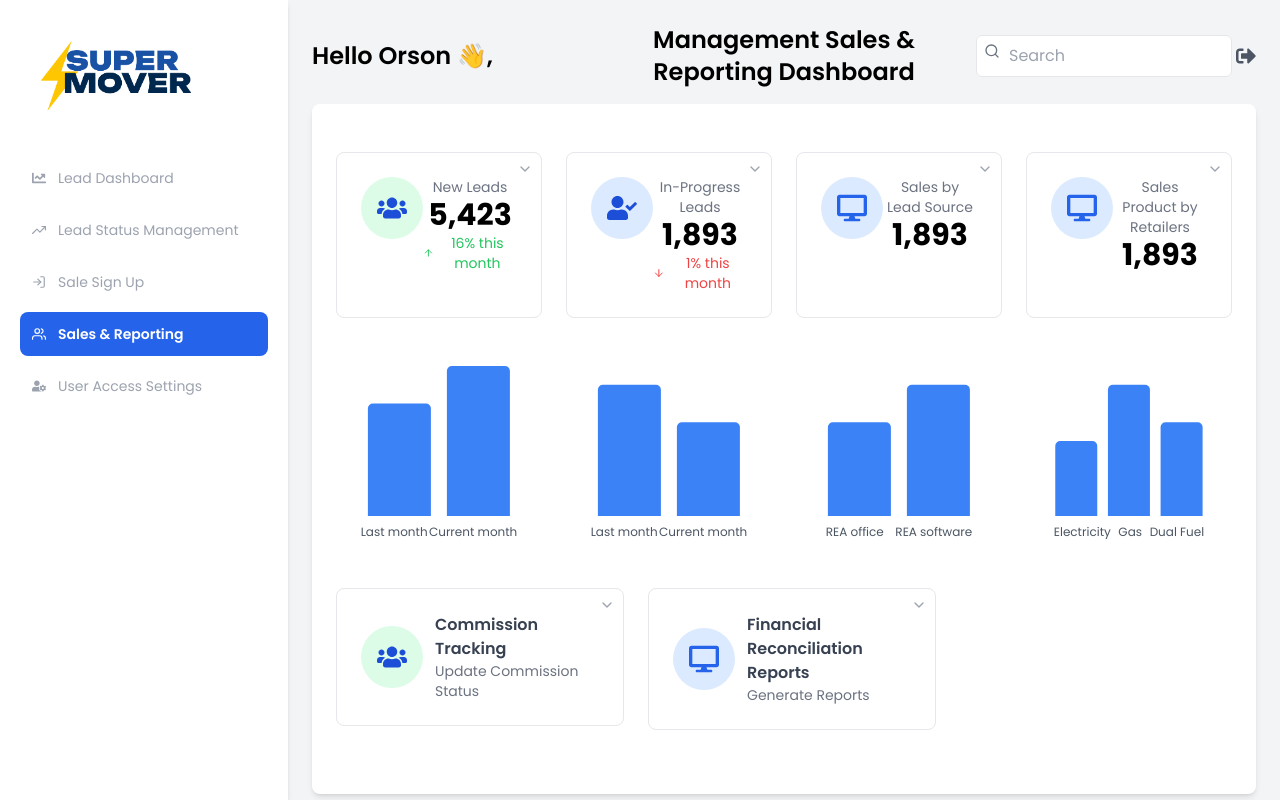
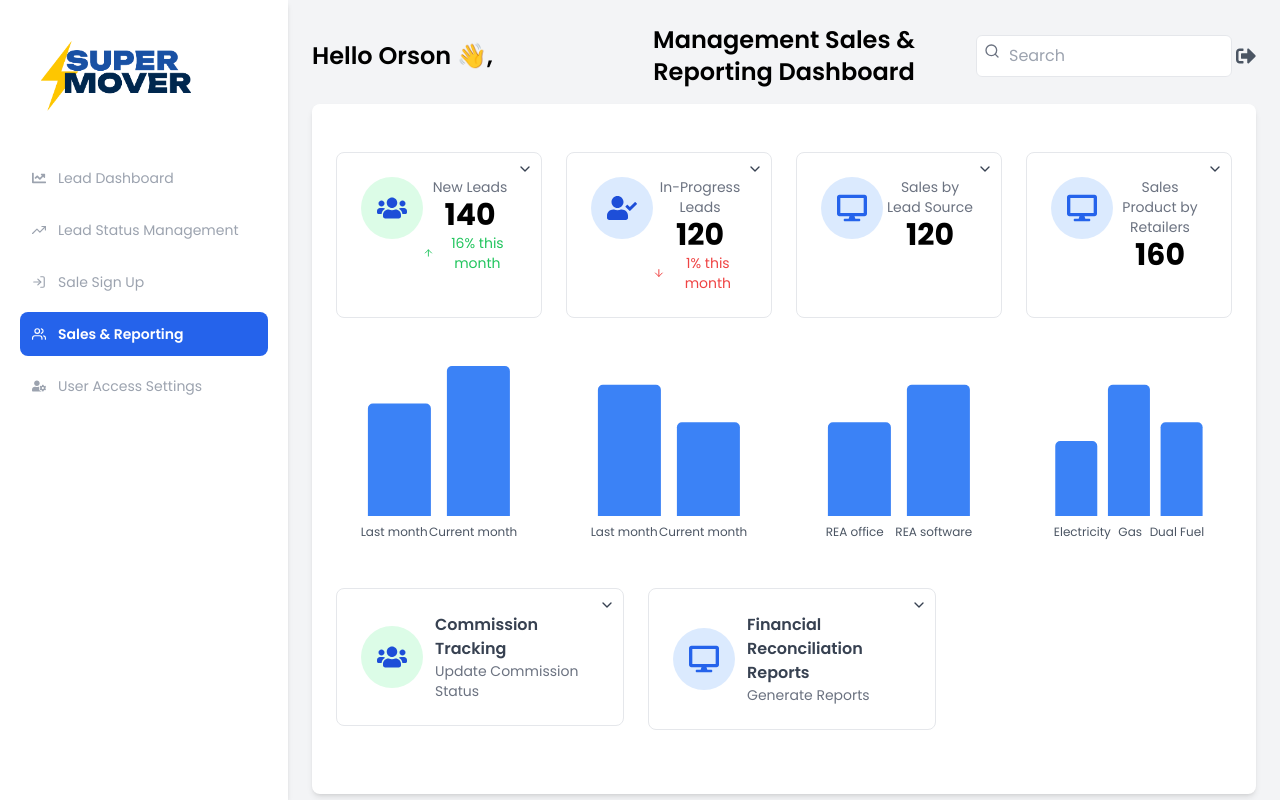
Before and after one commit to Zaimr49/SuperMoverCRMFrontend, a React (Vite) app: page /sales-dashboard in a window 1280 px wide. Built offline with nearby package versions, Linux system fonts and the light colour scheme; no server answers; sample sign-in values are in the browser's storage.

Commit message:
Incorporated Backend Apis to the Sales Dashboard

```diff
--- a/src/pages/SalesReportingDashboard.jsx
+++ b/src/pages/SalesReportingDashboard.jsx
@@ -11,13 +11,12 @@ import AuthContext from "../context/AuthContext";
 
 // Recharts imports
 import { BarChart, Bar, Tooltip, ResponsiveContainer } from "recharts";
-// import axios from "axios"; // If you use axios for data fetching
 
 export default function ManagementDashboard() {
   const [activeDropdown, setActiveDropdown] = useState(null);
   const { logout } = useContext(AuthContext);
 
-  // State for top cards (if needed from API) and chart data
+  // State for the chart data (initially empty)
   const [newLeadsData, setNewLeadsData] = useState([]);
   const [inProgressLeadsData, setInProgressLeadsData] = useState([]);
   const [leadSourceData, setLeadSourceData] = useState([]);
@@ -31,41 +30,87 @@ export default function ManagementDashboard() {
     logout();
   };
 
-  // Fetch data from API or use mock data
+  // Fetch dashboard data from Django backend endpoints
   useEffect(() => {
-    // Example with mock data; replace with your actual API call
-    // e.g.:
-    // const fetchData = async () => {
-    //   try {
-    //     const response = await axios.get("/api/dashboardData");
-    //     setNewLeadsData(response.data.newLeads);
-    //     setInProgressLeadsData(response.data.inProgressLeads);
-    //     setLeadSourceData(response.data.leadSource);
-    //     setRetailersData(response.data.retailers);
-    //   } catch (error) {
-    //     console.error(error);
-    //   }
-    // };
-    // fetchData();
-
-    // Mock data for demonstration:
+    async function fetchDashboardData() {
+      // New Leads
+      try {
+        const newLeadsRes = await fetch(
+          "http://127.0.0.1:8000/api/sales-dashboard/new-leads/"
+        );
+        if (newLeadsRes.ok) {
+          const data = await newLeadsRes.json();
+          setNewLeadsData(data);
+        } else {
+          throw new Error("Error fetching new leads");
+        }
+      } catch (error) {
+        console.error("Error fetching new leads:", error);
         setNewLeadsData([
           { name: "Last month", value: 60 },
           { name: "Current month", value: 80 },
         ]);
+      }
+
+      // In-Progress Leads
+      try {
+        const inProgressRes = await fetch(
+          "http://127.0.0.1:8000/api/sales-dashboard/in-progress-leads/"
+        );
+        if (inProgressRes.ok) {
+          const data = await inProgressRes.json();
+          setInProgressLeadsData(data);
+        } else {
+          throw new Error("Error fetching in-progress leads");
+        }
+      } catch (error) {
+        console.error("Error fetching in-progress leads:", error);
         setInProgressLeadsData([
           { name: "Last month", value: 70 },
           { name: "Current month", value: 50 },
         ]);
+      }
+
+      // Lead Source Data
+      try {
+        const leadSourceRes = await fetch(
+          "http://127.0.0.1:8000/api/sales-dashboard/lead-source/"
+        );
+        if (leadSourceRes.ok) {
+          const data = await leadSourceRes.json();
+          setLeadSourceData(data);
+        } else {
+          throw new Error("Error fetching lead source data");
+        }
+      } catch (error) {
+        console.error("Error fetching lead source:", error);
         setLeadSourceData([
           { name: "REA office", value: 50 },
           { name: "REA software", value: 70 },
         ]);
+      }
+
+      // Retailers Data
+      try {
+        const retailersRes = await fetch(
+          "http://127.0.0.1:8000/api/sales-dashboard/retailers/"
+        );
+        if (retailersRes.ok) {
+          const data = await retailersRes.json();
+          setRetailersData(data);
+        } else {
+          throw new Error("Error fetching retailers data");
+        }
+      } catch (error) {
+        console.error("Error fetching retailers:", error);
         setRetailersData([
           { name: "Electricity", value: 40 },
           { name: "Gas", value: 70 },
           { name: "Dual Fuel", value: 50 },
         ]);
+      }
+    }
+    fetchDashboardData();
   }, []);
 
   return (
@@ -112,6 +157,7 @@ export default function ManagementDashboard() {
             </button>
           </div>
         </header>
+
         <div className="bg-white p-6 pb-16 rounded-lg shadow-md">
           {/* =================== TOP CARDS SECTION =================== */}
           <div className="grid grid-cols-1 md:grid-cols-4 gap-6 my-6">
@@ -123,7 +169,10 @@ export default function ManagementDashboard() {
                 </div>
                 <div className="text-center">
                   <p className="text-gray-500 text-sm">New Leads</p>
-                  <p className="text-3xl font-bold">5,423</p>
+                  {/* Here you might want to compute the total if needed */}
+                  <p className="text-3xl font-bold">
+                    {newLeadsData.reduce((acc, item) => acc + item.value, 0)}
+                  </p>
                   <p className="text-green-500 flex items-center text-sm">
                     <FiArrowUp className="mr-1" />
                     16% this month
@@ -133,7 +182,7 @@ export default function ManagementDashboard() {
                   onClick={() => toggleDropdown("leads")}
                   className="absolute top-2 right-2 text-gray-400"
                 >
-                  <FiChevronDown />
+                  <FiChevronDown className="text-gray-700 font-bold" />
                 </button>
               </div>
               {activeDropdown === "leads" && (
@@ -151,7 +200,9 @@ export default function ManagementDashboard() {
                 </div>
                 <div className="text-center">
                   <p className="text-gray-500 text-sm">In-Progress Leads</p>
-                  <p className="text-3xl font-bold">1,893</p>
+                  <p className="text-3xl font-bold">
+                    {inProgressLeadsData.reduce((acc, item) => acc + item.value, 0)}
+                  </p>
                   <p className="text-red-500 flex items-center text-sm">
                     <FiArrowDown className="mr-1" />
                     1% this month
@@ -161,7 +212,7 @@ export default function ManagementDashboard() {
                   onClick={() => toggleDropdown("sales")}
                   className="absolute top-2 right-2 text-gray-400"
                 >
-                  <FiChevronDown />
+                  <FiChevronDown className="text-gray-700 font-bold" />
                 </button>
               </div>
               {activeDropdown === "sales" && (
@@ -179,13 +230,15 @@ export default function ManagementDashboard() {
                 </div>
                 <div className="text-center">
                   <p className="text-gray-500 text-sm">Sales by Lead Source</p>
-                  <p className="text-3xl font-bold">1,893</p>
+                  <p className="text-3xl font-bold">
+                    {leadSourceData.reduce((acc, item) => acc + item.value, 0)}
+                  </p>
                 </div>
                 <button
                   onClick={() => toggleDropdown("lead")}
                   className="absolute top-2 right-2 text-gray-400"
                 >
-                  <FiChevronDown />
+                  <FiChevronDown className="text-gray-700 font-bold" />
                 </button>
               </div>
               {activeDropdown === "lead" && (
@@ -206,13 +259,15 @@ export default function ManagementDashboard() {
                   <p className="text-gray-500 text-sm">
                     Sales Product by Retailers
                   </p>
-                  <p className="text-3xl font-bold">1,893</p>
+                  <p className="text-3xl font-bold">
+                    {retailersData.reduce((acc, item) => acc + item.value, 0)}
+                  </p>
                 </div>
                 <button
                   onClick={() => toggleDropdown("retailers")}
                   className="absolute top-2 right-2 text-gray-400"
                 >
-                  <FiChevronDown />
+                  <FiChevronDown className="text-gray-700 font-bold" />
                 </button>
               </div>
               {activeDropdown === "retailers" && (
@@ -229,9 +284,9 @@ export default function ManagementDashboard() {
           </div>
           {/* =================== END TOP CARDS SECTION =================== */}
 
-          {/* ========== BAR CHARTS SECTION (SEPARATE) ========== */}
+          {/* ========== BAR CHARTS SECTION ========== */}
           <div className="grid grid-cols-1 md:grid-cols-4 gap-6">
-            {/* 1) New Leads Chart */}
+            {/* New Leads Chart */}
             <div className="bg-white p-6 rounded-lg">
               <div style={{ width: "100%", height: 150 }}>
                 <ResponsiveContainer>
@@ -239,20 +294,18 @@ export default function ManagementDashboard() {
                     data={newLeadsData}
                     margin={{ top: 0, right: 0, left: 0, bottom: 0 }}
                   >
-                    {/* No axes, just a tooltip */}
                     <Tooltip />
                     <Bar dataKey="value" fill="#3b82f6" radius={[5, 5, 0, 0]} />
                   </BarChart>
                 </ResponsiveContainer>
               </div>
-              {/* Custom labels beneath the bars */}
               <div className="flex justify-around mt-2 text-xs text-gray-600">
                 <span>Last month</span>
                 <span>Current month</span>
               </div>
             </div>
 
-            {/* 2) In-Progress Leads Chart */}
+            {/* In-Progress Leads Chart */}
             <div className="bg-white p-6 rounded-lg">
               <div style={{ width: "100%", height: 150 }}>
                 <ResponsiveContainer>
@@ -271,7 +324,7 @@ export default function ManagementDashboard() {
               </div>
             </div>
 
-            {/* 3) Sales by Lead Source Chart */}
+            {/* Sales by Lead Source Chart */}
             <div className="bg-white p-6 rounded-lg">
               <div style={{ width: "100%", height: 150 }}>
                 <ResponsiveContainer>
@@ -290,7 +343,7 @@ export default function ManagementDashboard() {
               </div>
             </div>
 
-            {/* 4) Sales Product by Retailers Chart */}
+            {/* Sales Product by Retailers Chart */}
             <div className="bg-white p-6 rounded-lg">
               <div style={{ width: "100%", height: 150 }}>
                 <ResponsiveContainer>
@@ -316,30 +369,21 @@ export default function ManagementDashboard() {
           <div className="flex flex-col md:flex-row md:items-start md:space-x-6 mt-6">
             {/* Commission Tracking Card */}
             <div className="bg-white p-6 rounded-lg border relative w-72 mb-6 md:mb-0">
-              {/* Card Header */}
               <div className="flex items-center">
-                {/* Icon */}
                 <div className="p-4 rounded-full bg-green-100 flex items-center justify-center">
                   <FaUsers className="text-blue-700 text-3xl" />
                 </div>
-                {/* Text (Left Aligned) */}
                 <div className="ml-3 text-left">
-                  <p className="text-gray-700 font-semibold">
-                    Commission Tracking
-                  </p>
-                  <p className="text-gray-500 text-sm">
-                    Update Commission Status
-                  </p>
+                  <p className="text-gray-700 font-semibold">Commission Tracking</p>
+                  <p className="text-gray-500 text-sm">Update Commission Status</p>
                 </div>
-                {/* Dropdown Toggle Button (Positioned Absolutely) */}
                 <button
                   onClick={() => toggleDropdown("commission")}
                   className="absolute top-2 right-2 text-gray-400"
                 >
-                  <FiChevronDown />
+                  <FiChevronDown className="text-gray-700 font-bold" />
                 </button>
               </div>
-              {/* Dropdown Content */}
               {activeDropdown === "commission" && (
                 <div className="absolute top-6 right-2 bg-white shadow-lg rounded-md p-3 z-10 text-sm w-60">
                   <ul className="list-disc list-inside ml-4 text-gray-700">
@@ -352,28 +396,21 @@ export default function ManagementDashboard() {
 
             {/* Financial Reconciliation Reports Card */}
             <div className="bg-white p-6 rounded-lg border relative w-72">
-              {/* Card Header */}
               <div className="flex items-center">
-                {/* Icon */}
                 <div className="p-4 rounded-full bg-blue-100 flex items-center justify-center">
                   <FaDesktop className="text-blue-600 text-3xl" />
                 </div>
-                {/* Text (Left Aligned) */}
                 <div className="ml-3 text-left">
-                  <p className="text-gray-700 font-semibold">
-                    Financial Reconciliation Reports
-                  </p>
+                  <p className="text-gray-700 font-semibold">Financial Reconciliation Reports</p>
                   <p className="text-gray-500 text-sm">Generate Reports</p>
                 </div>
-                {/* Dropdown Toggle Button (Positioned Absolutely) */}
                 <button
                   onClick={() => toggleDropdown("financial")}
                   className="absolute top-2 right-2 text-gray-400"
                 >
-                  <FiChevronDown />
+                  <FiChevronDown className="text-gray-700 font-bold" />
                 </button>
               </div>
-              {/* Dropdown Content */}
               {activeDropdown === "financial" && (
                 <div className="absolute top-6 right-2 bg-white shadow-lg rounded-md p-3 z-10 text-sm w-60">
                   <ul className="list-disc list-inside ml-4 text-gray-700">
```
Lines whose indentation alone changed are shown as unchanged.
